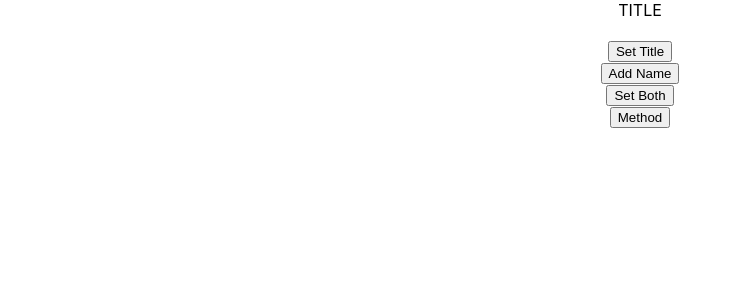
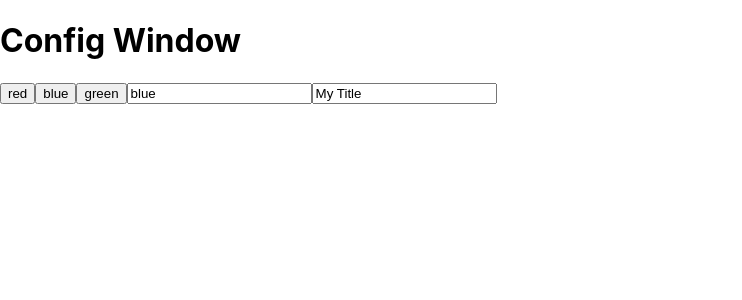
Before and after one commit to QED0711/midstate, a React (Create React App) app: page /config in a window 1280 px wide. Shown: the top 300 px of the page, without its empty margins (0-742 px from the left). Built offline with nearby package versions, Linux system fonts and the light colour scheme.

Commit message:
color config demo

```diff
--- a/package.json
+++ b/package.json
@@ -9,6 +9,7 @@
     "jquery": "^3.4.1",
     "react": "^16.12.0",
     "react-dom": "^16.12.0",
+    "react-router-dom": "^5.1.2",
     "react-scripts": "^3.3.0"
   },
   "scripts": {
--- a/src/App.js
+++ b/src/App.js
@@ -1,19 +1,38 @@
 import React from 'react';
+
+// ROUTER
+import { BrowserRouter, Switch, Route } from 'react-router-dom'
+
 import './App.css';
 
 // STATE
-import {StateProvider} from './state/StateProvider';
+import { StateProvider } from './state/StateProvider';
+import { ConfigProvider } from './state/ConfigState'
 
 // COMPONENTS
 import MainContainer from './components/MainContainer';
+import ConfigContainer from './components/ConfigContainer';
 
 function App() {
   return (
-    <StateProvider>
-      <div className="App">
-        <MainContainer />
-      </div>
-    </StateProvider>
+    <BrowserRouter>
+      <ConfigProvider>
+        <Switch>
+          <Route exact path="/">
+
+            <MainContainer />
+
+          </Route>
+
+          <Route exact path="/config">
+
+            <ConfigContainer />
+
+          </Route>
+
+        </Switch>
+      </ConfigProvider>
+    </BrowserRouter>
   );
 }
 
--- /dev/null
+++ b/src/components/ConfigContainer.js
@@ -0,0 +1,50 @@
+import React, { useContext } from 'react'
+
+import { ConfigContext } from '../state/ConfigState';
+
+const ConfigContainer = () => {
+    const { state, setters } = useContext(ConfigContext)
+
+    const { title, backgroundColor } = state;
+    const { setTitle, setBackgroundColor } = setters;
+
+    const handleClick = color => e => {
+        setBackgroundColor(color)
+    }
+
+
+    const handleColorChange = e => {
+        const userColor = document.getElementById("color-input").value
+        setBackgroundColor(userColor)
+    }
+
+    const handleChange = e => {
+        const userTitle = document.getElementById("title-input").value;
+        setTitle(userTitle);
+    }
+
+    return (
+        <div id="config-container">
+            <h1>Config Window</h1>
+            <button onClick={handleClick("red")}>red</button>
+            <button onClick={handleClick("blue")}>blue</button>
+            <button onClick={handleClick("green")}>green</button>
+
+            <input
+                id="color-input"
+                type="text"
+                defaultValue={backgroundColor}
+                onChange={handleColorChange}
+            />
+
+            <input
+                id="title-input"
+                type="text"
+                defaultValue={title}
+                onChange={handleChange}
+            />
+        </div>
+    )
+}
+
+export default ConfigContainer;
--- a/src/components/MainContainer.js
+++ b/src/components/MainContainer.js
@@ -1,49 +1,23 @@
-import React, {useContext} from 'react';
+import React, { useContext } from 'react';
 
-import {StateContext, msInstance} from '../state/StateProvider';
+import { StateContext, msInstance } from '../state/StateProvider';
+import { ConfigContext } from '../state/ConfigState';
 
 const MainContainer = () => {
 
-    const {state, setters, constants, methods} = useContext(StateContext)
+    const { state, setters } = useContext(ConfigContext)
+
+    const {title, backgroundColor} = state;
+    const {setTitle, setBackgroundColor} = setters;
 
     msInstance.clearStateFromStorage()
 
-    console.log({state, setters, constants, methods})
+    // console.log({ state, setters, constants, methods })
 
     return (
 
         <div>
-
-            {state.title}
-            <br/>
-            {state.username}
-            <br/>
-            <button onClick={
-                e => {
-                    // methods.contrivedSetState();
-                    setters.setTitle("MY AWESOME TITLE")
-                }
-            }>
-                Set Title
-            </button>
-            <br/>
-            <button onClick={e => {
-                setters.setUsername("Something Else")
-            }}>
-                Add Name
-            </button>
-            <br/>
-            <button onClick={e => {
-                setters.setTitleAndUsername()
-            }}>
-                Set Both
-            </button>
-            <br/>
-            <button onClick={e => {
-                methods.logThis()
-            }}>
-                Method
-            </button>
+            <h1 style={{backgroundColor}}>{title}</h1>
         </div>
 
     )
--- a/src/midstate/Midstate.js
+++ b/src/midstate/Midstate.js
@@ -31,6 +31,9 @@ class Midstate {
         this.allowSetterOverwrite = this.options.allowSetterOverwrite
         this.developmentWarnings = this.options.developmentWarnings
         this.overwriteProtectionLevel = this.options.overwriteProtectionLevel
+
+        // initialize blank storageOptions (will be populated later if user chooses)
+        this.storageOptions = {}
 
         // Local Storage Connection
         this.bindToLocalStorage = false
@@ -77,7 +80,7 @@ class Midstate {
         let setters;
 
         // initialize local storage with state
-        localStorage.setItem(storageOptions.name, JSON.stringify(state))
+        storageOptions.name && localStorage.setItem(storageOptions.name, JSON.stringify(state))
 
 
         // Pre class definition setup
@@ -129,7 +132,6 @@ class Midstate {
 
                 this.setState(updatedState)
                 localStorage.setItem(this.storageOptions.name, JSON.stringify(updatedState))
-                console.log(localStorage)
             }
 
             setStorageStateAsync(newState) {
--- /dev/null
+++ b/src/state/ConfigState.js
@@ -0,0 +1,14 @@
+import Midstate from '../midstate/Midstate';
+
+const state = {
+    title: "My Title",
+    backgroundColor: "blue"
+}
+
+const config = new Midstate(state)
+
+config.connectToLocalStorage({name: "config-state"})
+
+
+export const ConfigContext = config.context
+export const ConfigProvider = config.createProvider()
```
Also changed, not shown: 1 other file (tests, documents, lock files or other folders).
